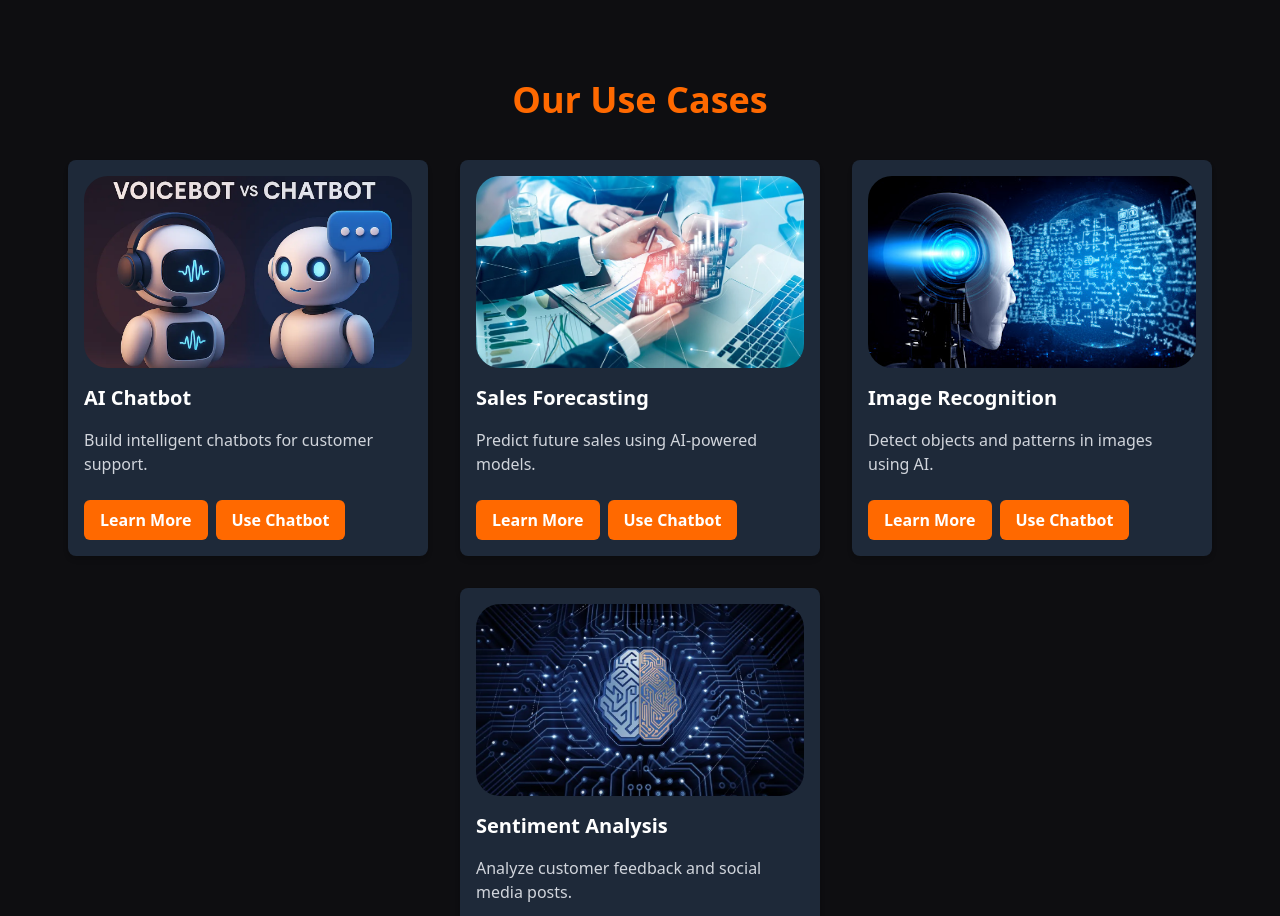
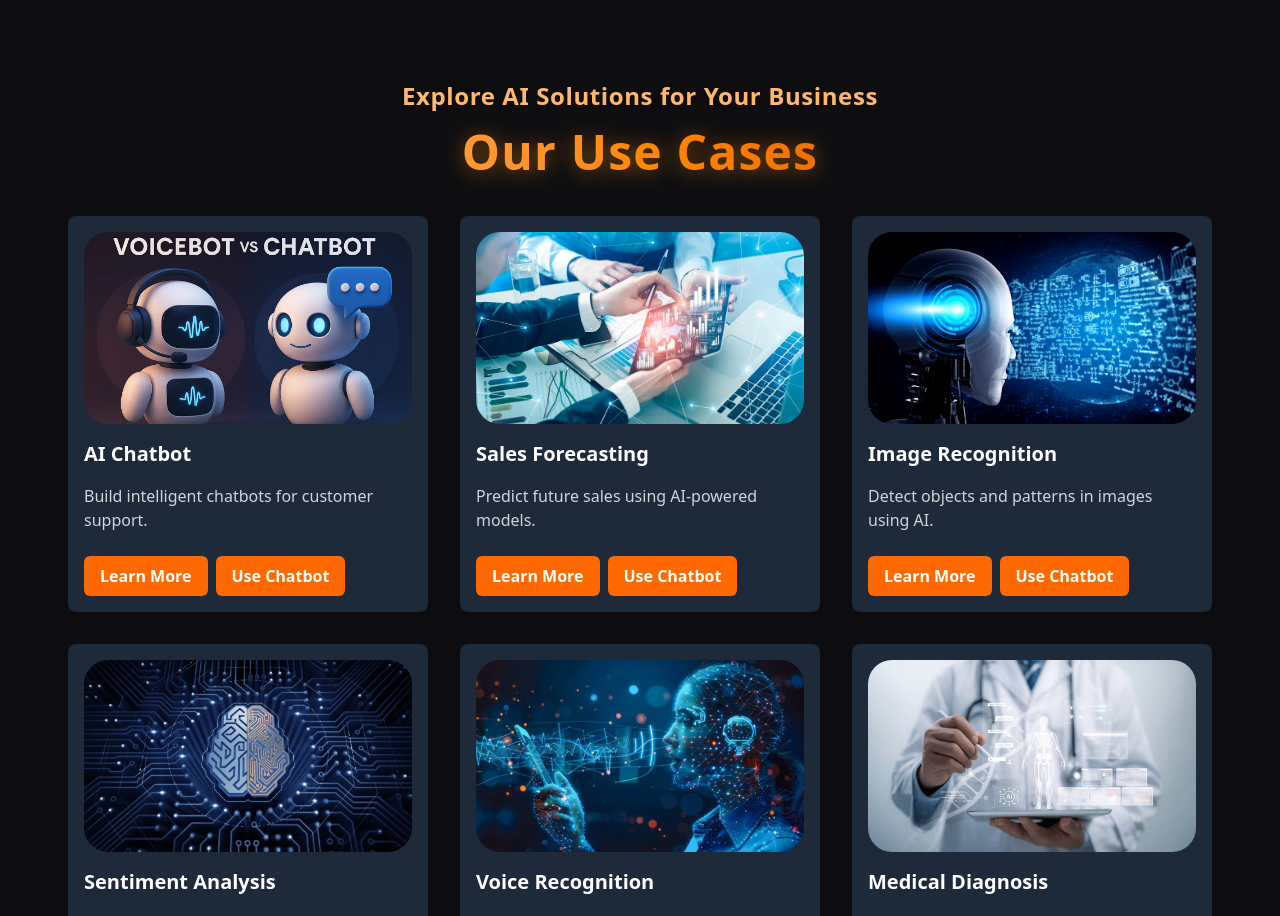
Before and after one commit to nitish-bijamwar/Neutrino_AI_Studio, a React (Vite) app: page /use-cases in a window 1280 px wide. Shown: the part 80-996 px from the top of the page. Built offline with nearby package versions, Linux system fonts and the light colour scheme.

Commit message:
changes in usecasecard

```diff
--- a/src/component/UseCaseCard.jsx
+++ b/src/component/UseCaseCard.jsx
@@ -1,7 +1,11 @@
+
 import { useNavigate } from "react-router-dom";
 
 const Button = ({ children, className, ...props }) => (
-  <button className={`bg-orange-500 hover:bg-orange-600 text-white px-4 py-2 rounded-md font-semibold ${className}`} {...props}>
+  <button
+    className={`bg-orange-500 hover:bg-orange-600 text-white px-4 py-2 rounded-md font-semibold ${className}`}
+    {...props}
+  >
     {children}
   </button>
 );
@@ -9,10 +13,14 @@ const Button = ({ children, className, ...props }) => (
 const UseCaseCard = ({ title, description, id, imageUrl }) => {
   const navigate = useNavigate();
   return (
-    <div className="usecase-card w-[360px] p-4 rounded-lg shadow-md hover:shadow-lg transition-shadow duration-300 flex flex-col bg-gray-800">
+    <div className="usecase-card w-[360px] p-4 rounded-lg shadow-md hover:shadow-lg transition-all duration-300 transform hover:scale-105 flex flex-col bg-gray-800">
       {imageUrl && (
         <div className="w-full mb-4">
-          <img src={imageUrl} alt={title} className="w-full h-48 object-cover rounded-3xl" />
+          <img
+            src={imageUrl}
+            alt={title}
+            className="w-full h-48 object-cover rounded-3xl"
+          />
         </div>
       )}
       <div className="flex flex-col gap-4 text-left">
--- a/src/component/UseCasesData.jsx
+++ b/src/component/UseCasesData.jsx
@@ -2,7 +2,9 @@
 import chatbotimage from "../assets/vicebot.webp";
 import salesforcastingimage from "../assets/AI-for-sales-forecasting.webp";
 import imgRecognation from "../assets/image-recognation.jpg"
-import sentimentimg from "../assets/sentiment.jpg"
+import sentimentimg from "../assets/sentiment.jpg";
+import voicerecognationimg from "../assets/Voice-Recognition-1.jpg"
+import medicalimg from "../assets/medical.jpg"
 
 export const useCasesData = [
   {
@@ -29,4 +31,16 @@ export const useCasesData = [
     description: "Analyze customer feedback and social media posts.",
     imageUrl: sentimentimg,
   },
+   {
+    id: 5,
+    title: "Voice Recognition",
+    description: "Convert speech to text and enable voice commands.",
+    imageUrl: voicerecognationimg,
+  },
+  {
+    id: 6,
+    title: "Medical Diagnosis",
+    description: "Assist doctors by detecting diseases from scans.",
+    imageUrl: medicalimg,
+  },
 ];
--- a/src/component/useCases.jsx
+++ b/src/component/useCases.jsx
@@ -1,41 +1,3 @@
-
-
-
-// // src/component/UseCases.jsx
-// import { useState, useEffect } from "react";
-// import UseCaseCard from "./UseCaseCard";
-// import { useCasesData } from "./UseCasesData"
-// export default function UseCases({ searchTerm }) {
-//   const [filteredCases, setFilteredCases] = useState(useCasesData);
-
-//   useEffect(() => {
-//     if (!searchTerm) {
-//       setFilteredCases(useCasesData);
-//     } else {
-//       const query = searchTerm.toLowerCase().replace(/\s+/g, "");
-//       const filtered = useCasesData.filter(uc =>
-//         uc.title.toLowerCase().replace(/\s+/g, "").includes(query)
-//       );
-//       setFilteredCases(filtered);
-//     }
-//   }, [searchTerm]);
-
-//   return (
-//     <div className="w-full max-w-6xl mx-auto py-10">
-//       <h1 className="text-4xl font-extrabold text-center text-orange-500 mb-10">Our Use Cases</h1>
-//       <div className="flex flex-wrap gap-8 justify-center">
-//         {filteredCases.length > 0 ? (
-//           filteredCases.map(uc => <UseCaseCard key={uc.id} {...uc} />)
-//         ) : (
-//           <p className="text-gray-400 text-xl">No use cases found.</p>
-//         )}
-//       </div>
-//     </div>
-//   );
-// }
-
-
-
 
 import { useLocation } from "react-router-dom";
 import UseCaseCard from "./UseCaseCard";
@@ -53,9 +15,16 @@ export default function UseCases() {
 
   return (
     <div className="w-full max-w-6xl mx-auto py-10">
-      <h1 className="text-4xl font-extrabold text-center text-orange-500 mb-10">
-        Our Use Cases
-      </h1>
+
+     <h2 className="text-2xl text-center text-orange-300 font-bold mb-4 tracking-wide drop-shadow-sm">
+  Explore AI Solutions for Your Business
+</h2>
+        <h1 className="text-5xl font-extrabold text-center mb-10
+  bg-gradient-to-r from-orange-300 via-orange-400 to-orange-700
+  bg-clip-text text-transparent drop-shadow-[0_2px_10px_rgba(255,140,0,0.5)]
+  tracking-wide">
+   Our Use Cases
+</h1>
 
       {filteredUseCases.length === 0 ? (
         <p className="text-center text-gray-400">No use case found.</p>
```
Also changed, not shown: src/assets/Voice-Recognition-1.jpg (added), src/assets/medical.jpg (added).
